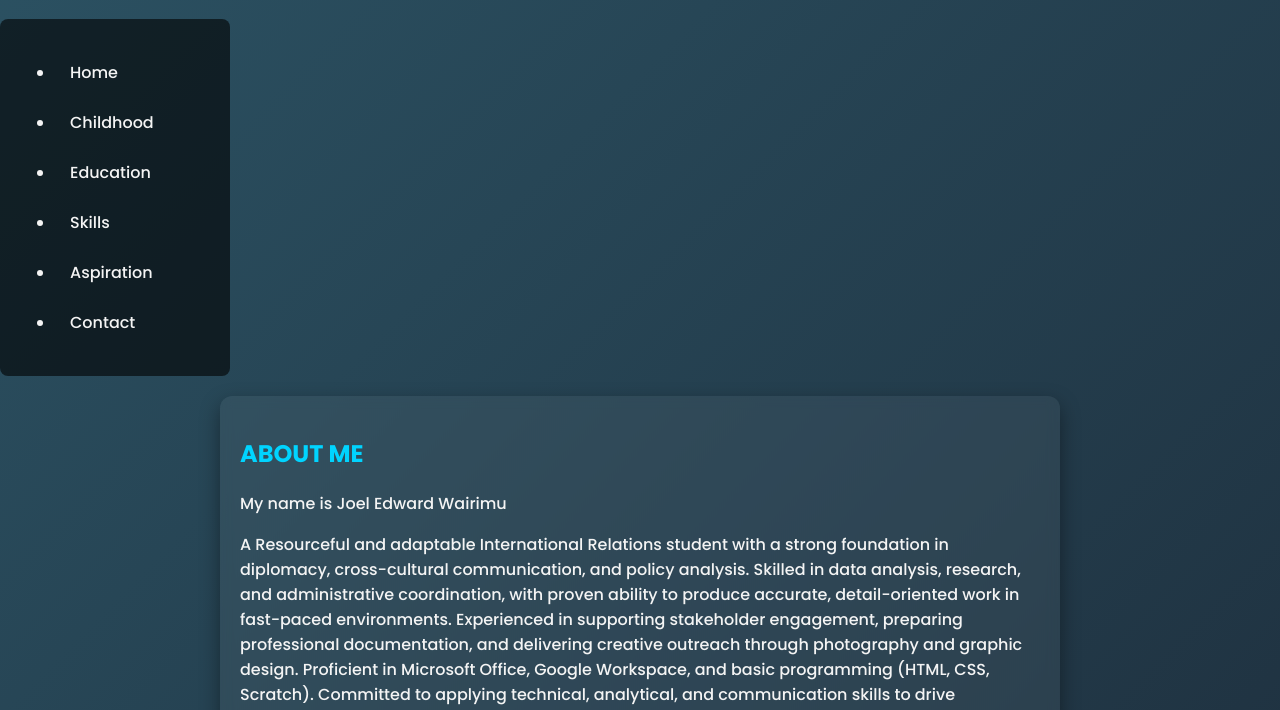
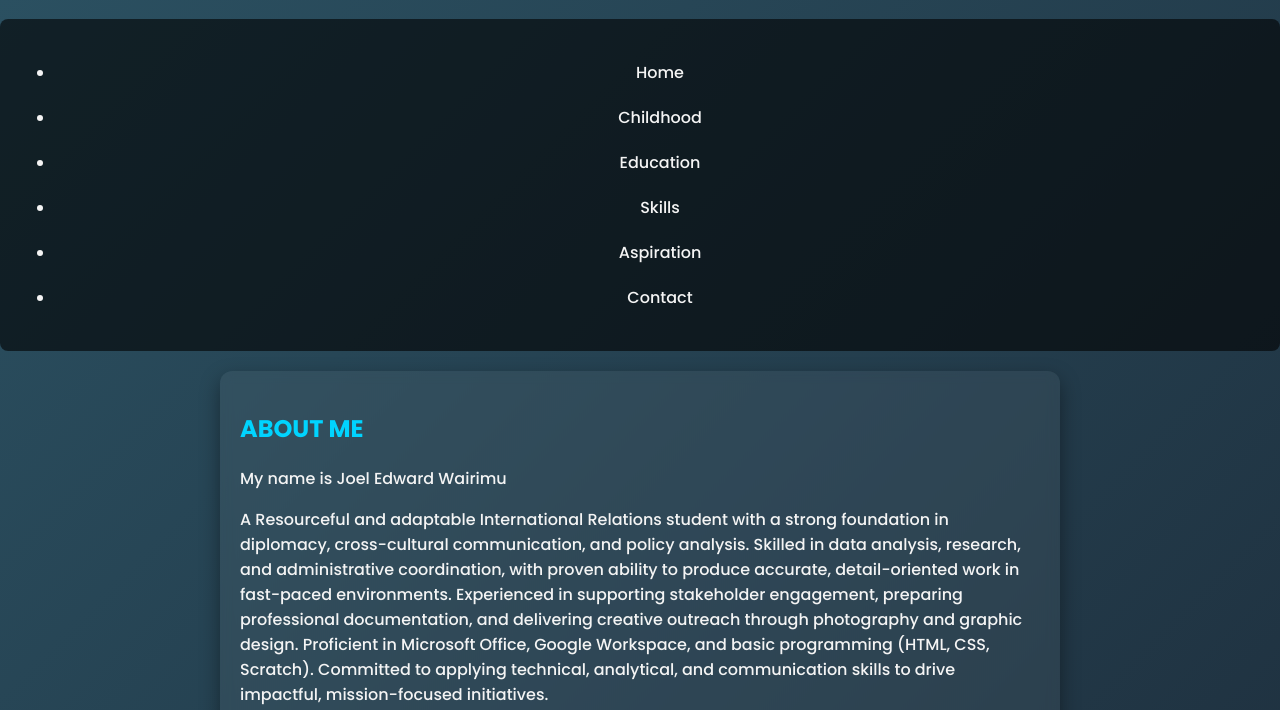
Before and after one commit to mj-sinclair/journey, a plain HTML site: page index.html in a window 1280 px wide. Shown: the part 72-782 px from the top of the page. Drawn offline with Linux system fonts and the light colour scheme.

Commit message:
Update style.css

```diff
--- a/style.css
+++ b/style.css
@@ -77,13 +77,13 @@ nav {
   background: rgba(0, 0, 0, 0.6);
   padding: 15px;
   border-radius: 8px;
-  max-width: 200px;
+  text-align: center; /* Centers the items */
 }
 
 nav a {
-  display: block;
+  display: inline-block; /* Makes them sit side by side */
+  margin: 0 10px; /* Space between tabs */
   padding: 10px 15px;
-  margin: 5px 0;
   color: #f4f4f4;
   border-radius: 6px;
   transition: background 0.3s ease, transform 0.2s ease;
@@ -91,8 +91,9 @@ nav a {
 
 nav a:hover {
   background: rgba(255,255,255,0.1);
-  transform: translateX(5px);
+  transform: translateY(-3px); /* Little hover lift */
 }
+
 
 /* Footer */
 footer {
```
